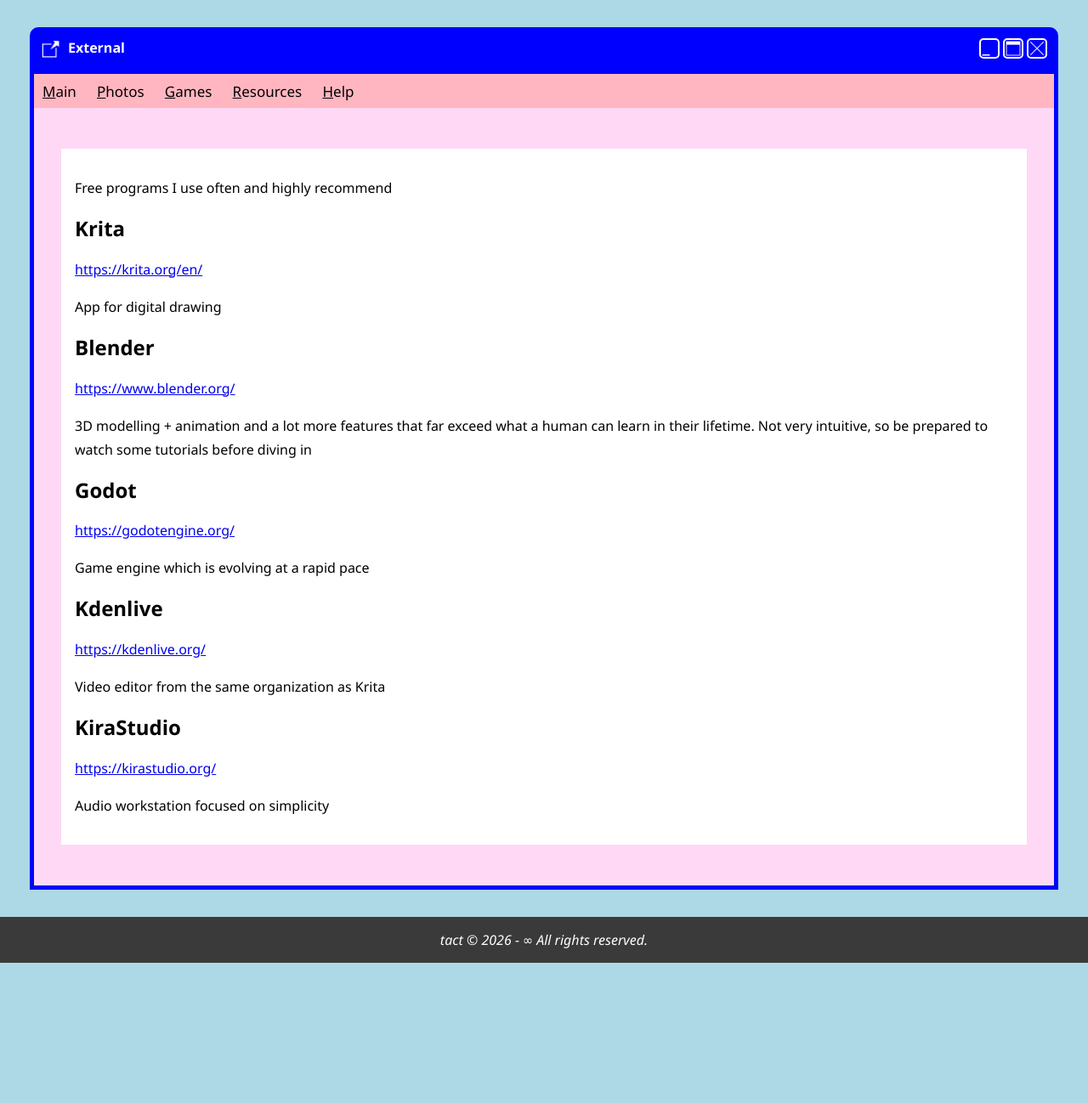
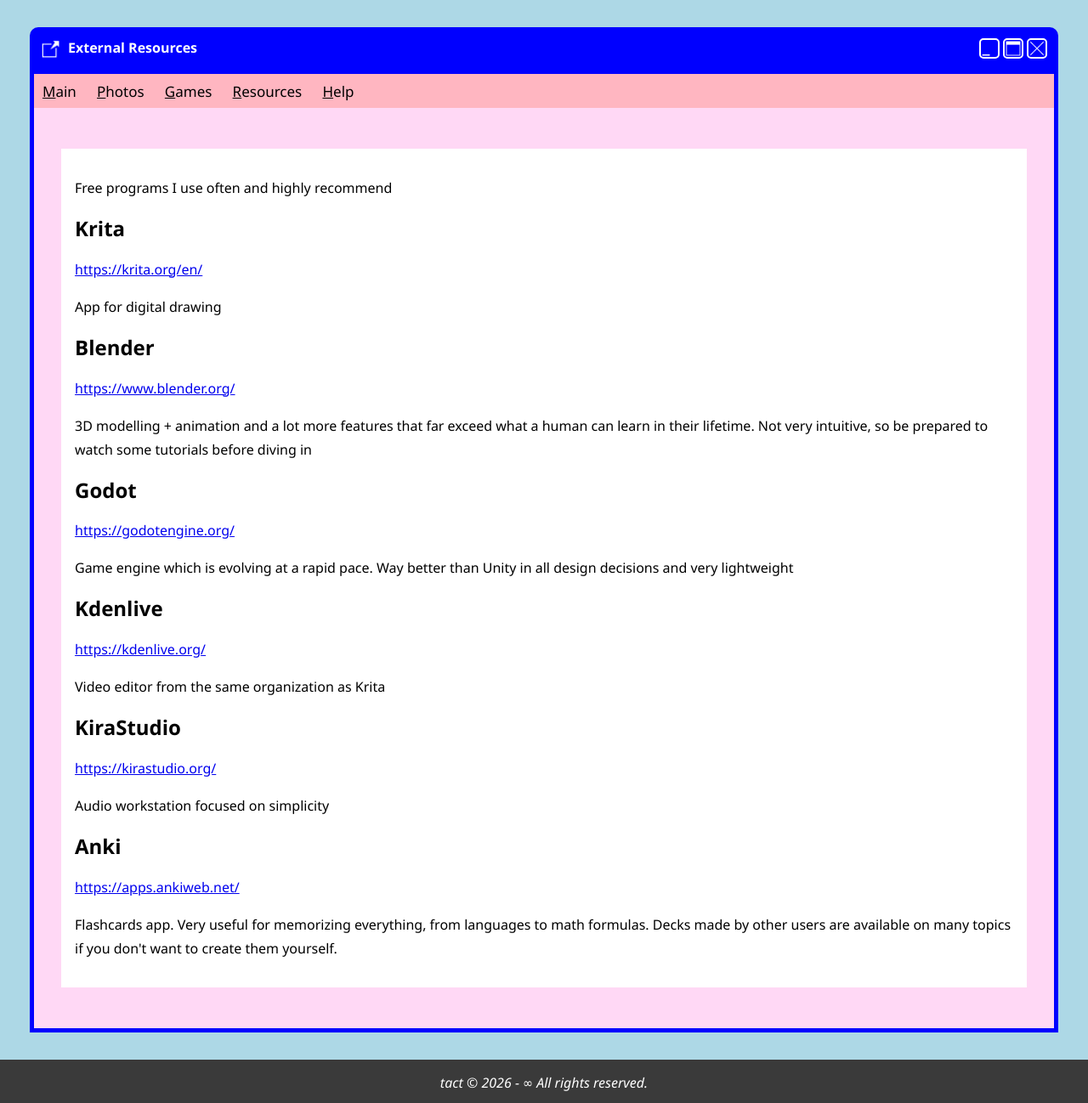
Before and after one commit to acti0/acti0.github.io, a plain HTML site: page resources.html in a window 1280 px wide. Shown: the whole page at 85% size. Before the commit the page ends 1133 px from the top, so only its background shows below. Drawn offline with Linux system fonts and the light colour scheme.

Commit message:
Update resources.html

```diff
--- a/resources.html
+++ b/resources.html
@@ -12,7 +12,7 @@
                     <div class="windowtop-left">
                         <span>
                         <img class="top-app-image" src="img/icon/resource.png" alt=""></span>
-                        <span>External</span>
+                        <span>External Resources</span>
                     </div>
                     <div>
                         <img class="top-icon-image" src="img/icon/minimize.png" alt="">
@@ -43,7 +43,7 @@
                         <div>
                             <h2>Godot</h2>
                             <a href="https://godotengine.org/">https://godotengine.org/</a>
-                            <p>Game engine which is evolving at a rapid pace</p>
+                            <p>Game engine which is evolving at a rapid pace. Way better than Unity in all design decisions and very lightweight</p>
                         </div>
                         <div>
                             <h2>Kdenlive</h2>
@@ -55,6 +55,11 @@
                             <a href="https://kirastudio.org/">https://kirastudio.org/</a>
                             <p>Audio workstation focused on simplicity</p>
                         </div>
+                        <div>
+                            <h2>Anki</h2>
+                            <a href="https://apps.ankiweb.net/">https://apps.ankiweb.net/</a>
+                            <p>Flashcards app. Very useful for memorizing everything, from languages to math formulas. Decks made by other users are available on many topics if you don't want to create them yourself.</p>
+                        </div>
                     </section>
                 </div>
             </div>
```
